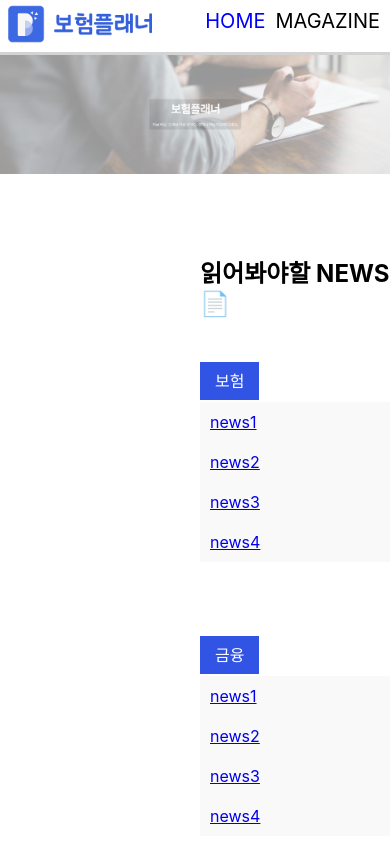
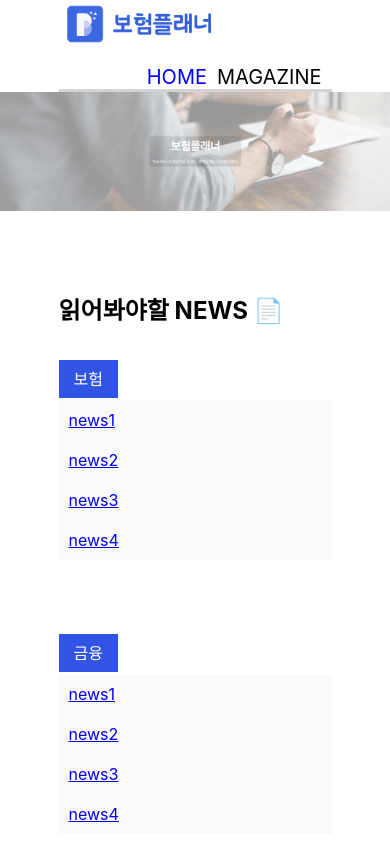
Before and after one commit to Sungsoo-FE/concat, a React (Create React App) app: page / in a window 390 px wide. Shown: the top 844 px of the page. Built offline with nearby package versions, Linux system fonts and the light colour scheme.

Commit message:
add media query js, margin 0 auto design

```diff
--- a/src/App.css
+++ b/src/App.css
@@ -1,5 +1,9 @@
-.main-text {
-  margin-left: 200px;
+.text-wrapper{
+  width: 100%;
+}
+.main-news-text {
+  width: 70%;
+  margin: 0 auto;
   margin-bottom: 40px;
 }
 
--- a/src/components/nav/nav.css
+++ b/src/components/nav/nav.css
@@ -2,27 +2,24 @@
     pointer-events: none;
 }
 
-.logo-Link {
-    padding: auto auto 0px;
+.header-wrapper {
+    width: 100%;
 }
 
 .main-header {
-    background-color: white;
-    max-height: 20vh;
-    display: flex;
-    flex-direction: column;
-    font-size: calc(10px + 2vmin);
-    color: white;
+    position: relative;
+    margin: 0 auto;
 }
 
 .topnav {
-    background-color: white;
+    width: 70%;
+    margin: 0 auto;
+    position: relative;
     overflow: hidden;
     border-bottom: solid lightgray;
 }
 
 .topnav a:hover {
-    background-color: white;
     color: blue;
 }
 
@@ -31,7 +28,7 @@
     float: right;
     color: black;
     text-align: center;
-    margin-top: 9px;
+    margin-top: 13px;
     text-decoration: none;
     font-size: 20px;
     padding-right: 10px;
--- a/src/components/nav/nav.js
+++ b/src/components/nav/nav.js
@@ -5,15 +5,15 @@ import { Link, NavLink } from "react-router-dom";
 
 const Header=() => {
     return (
-        <div>
-            <header className="main-header">
+        <div className = "header-wrapper">
+            <div className="main-header">
                 <nav className="topnav">
-                    <Link to ="/" className = "logo-Link">
+                    <Link to ="/">
                     <img src={ logo } className="App-logo" alt="logo"/></Link>
                     <NavLink to ="/magazine" className="App-Nav" activeStyle = {{ color: 'blue'}}>MAGAZINE</NavLink>
                     <NavLink exact to ="/" className="App-Nav" activeStyle = {{ color: 'blue'}}>HOME</NavLink>
                 </nav>
-            </header>
+            </div>
         </div>
     );
 };
--- a/src/components/news/news.css
+++ b/src/components/news/news.css
@@ -1,9 +1,17 @@
+.news-wrapper {
+    display: flex;
+    flex-direction: column;
+    width: 100%;
+}
 
+.cate-wrapper {
+    width: 70%;
+    margin: 0 auto;
+}
 .categ-box {
     background-color: #3254E4;
     text-align: center;
     color: white;
-    margin-left: 200px;
     padding: 9px;
     padding-left: 15px;
     padding-right: 15px;
@@ -12,7 +20,6 @@
 .text-box {
     background-color: #f9f9f9;
     color: darkgray;
-    margin-left: 200px;
     margin-top: 10px;
     margin-bottom: 80px;
     max-width: 900px;
--- a/src/components/news/news.js
+++ b/src/components/news/news.js
@@ -3,8 +3,8 @@ import './news.css';
 
 const News = ()=> {
     return (
-        <div>
-            <div>
+        <div className = "news-wrapper">
+            <div className = "cate-wrapper">
                 <a className="categ-box">보험</a>
                 <tr className="text-box">
                     <a href="#"><td href="#news1" className="news-text">news1</td></a>
@@ -19,7 +19,7 @@ const News = ()=> {
                     </tr>
                 </tr>
             </div>
-            <div>
+            <div className = "cate-wrapper">
                 <a className="categ-box">금융</a>
                 <tr className="text-box">
                     <a href="#"><td href="#news1" className="news-text">news1</td></a>
@@ -34,7 +34,7 @@ const News = ()=> {
                     </tr>
                 </tr>
             </div>
-            <div>
+            <div className = "cate-wrapper">
                 <a className="categ-box">핀테크</a>
                 <tr className="text-box">
                     <a href="#"><td href="#news1" className="news-text">news1</td></a>
--- a/src/components/pick/pick.css
+++ b/src/components/pick/pick.css
@@ -7,6 +7,12 @@
     margin-bottom: 100px;
     background-color: #f9f9f9;
 }
+
+.pick-text-wrapper {
+    width: 70%;
+    padding: 0 auto;
+}
+
 .right-wrapper {
     position: relative;
     bottom: 40px;
--- a/src/pages/Home.js
+++ b/src/pages/Home.js
@@ -8,10 +8,12 @@ import main from '../img/main.png';
 const Home = () => {
     return (
       <div>
-        <span>
+        <div>
           <img src= { main } className="main-logo" alt="main"></img>
-        </span>
-        <h2 className="main-text">읽어봐야할 NEWS 📄</h2>
+        </div>
+        <div className = "text-wrapper">
+          <h2 className="main-news-text">읽어봐야할 NEWS 📄</h2>
+        </div>
         <News />
         <Pick />
       </div>
--- a/src/pages/content.css
+++ b/src/pages/content.css
@@ -16,7 +16,7 @@
 }
 
 .con-date {
-    color: lightslategrey;
+    color: #707070;
 }
 
 .box-wrapper {
@@ -26,7 +26,7 @@
 .con-box {
     background-color:#e9e9e9;
     margin-left: 10px;
-    color: royalblue;
+    color: #3B42E4;
     text-align: center;
     padding: 10px;
     padding-right: 15px;
```
Also changed, not shown: src/components/mediaquery.js (added, +18 -0 lines).
